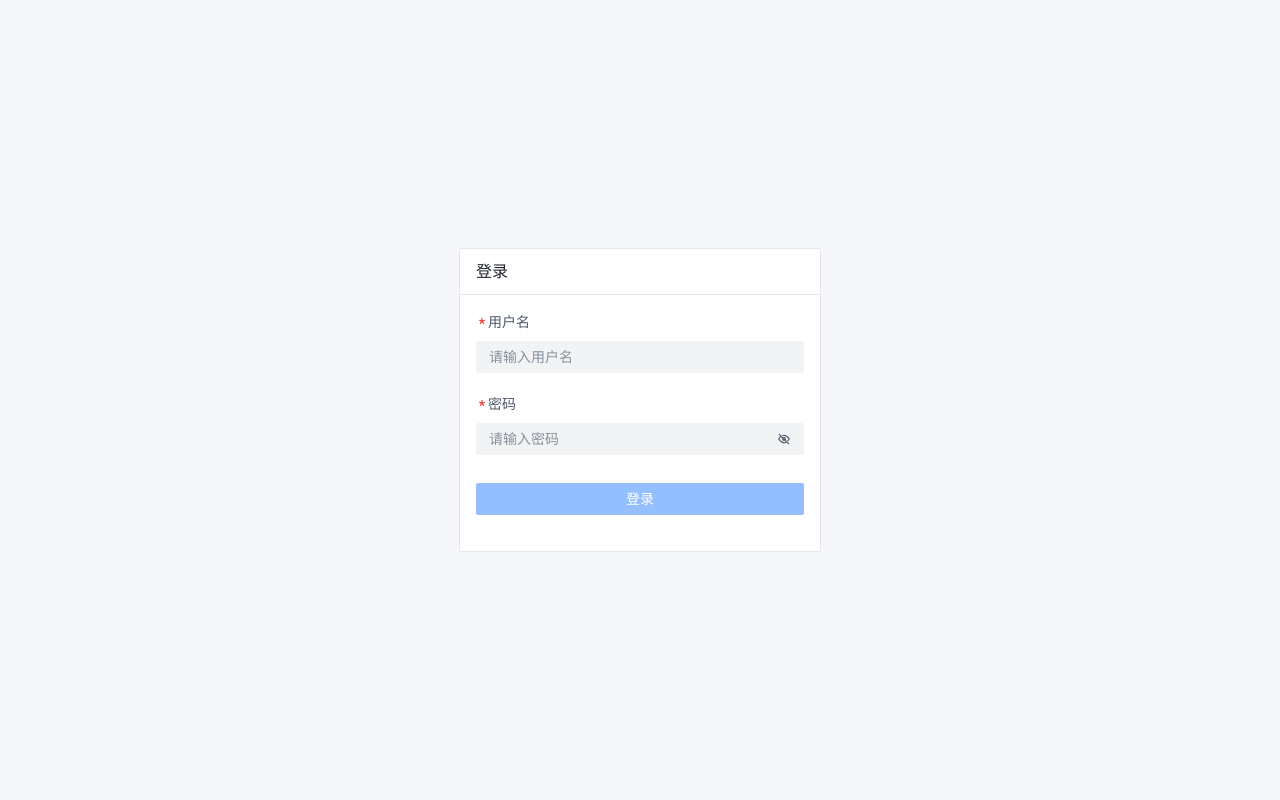
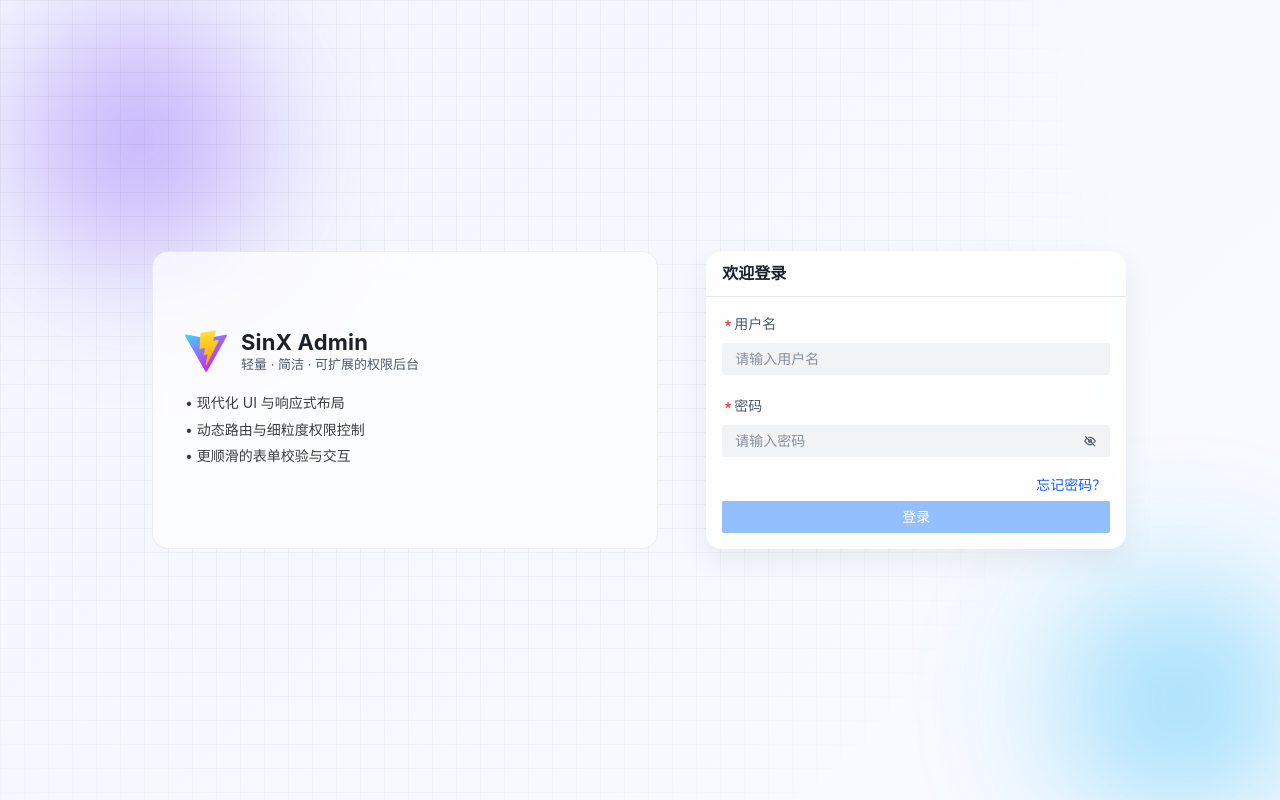
Before and after one commit to sine-io/sinx, a Vue app in the folder frontend/: page /login in a window 1280 px wide. Built offline with nearby package versions, Linux system fonts and the light colour scheme.

Commit message:
feat: 重构登录页面，优化布局和样式，增强用户体验

```diff
--- a/frontend/src/views/Login.vue
+++ b/frontend/src/views/Login.vue
@@ -60,33 +60,179 @@ async function onSubmit() {
 </script>
 
 <template>
-  <div class="login-wrapper">
-    <a-card class="login-card" title="登录">
+  <div class="login-page">
+    <div class="decor" aria-hidden="true">
+      <div class="blob b1" />
+      <div class="blob b2" />
+      <div class="grid" />
+    </div>
+    <div class="login-container">
+      <div class="left">
+        <div class="brand">
+          <img class="logo" src="/vite.svg" alt="logo" />
+          <div class="brand-text">
+            <div class="brand-title">SinX Admin</div>
+            <div class="brand-sub">轻量 · 简洁 · 可扩展的权限后台</div>
+          </div>
+        </div>
+        <ul class="highlights">
+          <li>• 现代化 UI 与响应式布局</li>
+          <li>• 动态路由与细粒度权限控制</li>
+          <li>• 更顺滑的表单校验与交互</li>
+        </ul>
+      </div>
+
+      <a-card class="login-card" :bordered="false">
+        <template #title>
+          <div class="card-title">欢迎登录</div>
+        </template>
         <a-form ref="formRef" :model="form" :rules="rules" layout="vertical" @submit="onSubmit">
           <a-form-item field="username" label="用户名" :rules="rules.username">
-          <a-input v-model="form.username" placeholder="请输入用户名" />
+            <a-input v-model="form.username" placeholder="请输入用户名" allow-clear />
           </a-form-item>
           <a-form-item field="password" label="密码" :rules="rules.password">
-          <a-input-password v-model="form.password" placeholder="请输入密码" />
+            <a-input-password v-model="form.password" placeholder="请输入密码" allow-clear />
           </a-form-item>
-        <a-form-item>
-          <a-button type="primary" html-type="submit" :loading="loading" :disabled="!canSubmit" long>登录</a-button>
-        </a-form-item>
+          <div class="form-actions">
+            <a-link href="javascript:void(0)" @click="Message.info('请联系管理员重置密码')">忘记密码？</a-link>
+          </div>
+          <a-space direction="vertical" size="medium" style="width: 100%">
+            <a-button type="primary" html-type="submit" :loading="loading" :disabled="!canSubmit" long>
+              登录
+            </a-button>
+          </a-space>
         </a-form>
       </a-card>
+    </div>
   </div>
 
 </template>
 
 <style scoped lang="less">
-.login-wrapper {
+.login-page {
+  position: relative;
   min-height: 100vh;
   display: flex;
   align-items: center;
   justify-content: center;
-  background: #f5f7fa;
+  overflow: hidden;
+  background: linear-gradient(135deg, #f3f6ff 0%, #f9fbff 100%);
+}
+
+.decor {
+  pointer-events: none;
+  position: absolute;
+  inset: 0;
+}
+.decor .blob {
+  position: absolute;
+  width: 520px;
+  height: 520px;
+  border-radius: 50%;
+  filter: blur(60px);
+  opacity: 0.6;
+}
+.decor .b1 {
+  background: radial-gradient(closest-side, #8b5cf6, transparent 70%);
+  top: -120px;
+  left: -120px;
+}
+.decor .b2 {
+  background: radial-gradient(closest-side, #38bdf8, transparent 70%);
+  right: -160px;
+  bottom: -160px;
+}
+.decor .grid {
+  position: absolute;
+  inset: 0;
+  background-image: linear-gradient(rgba(0, 0, 0, 0.04) 1px, transparent 1px),
+    linear-gradient(90deg, rgba(0, 0, 0, 0.04) 1px, transparent 1px);
+  background-size: 24px 24px;
+  mask-image: radial-gradient(circle at 30% 30%, #000 40%, transparent 70%);
+}
+
+.login-container {
+  position: relative;
+  display: grid;
+  grid-template-columns: 1.2fr 1fr;
+  gap: 48px;
+  align-items: stretch;
+  width: min(100%, 1024px);
+  padding: 24px;
+  box-sizing: border-box;
+}
+
+.left {
+  display: flex;
+  flex-direction: column;
+  justify-content: center;
+  padding: 32px 24px 32px 32px;
+  border-radius: 16px;
+  color: #1d2129;
+  background: rgba(255, 255, 255, 0.7);
+  backdrop-filter: saturate(1.2) blur(10px);
+  border: 1px solid rgba(46, 51, 56, 0.08);
+}
+
+.brand {
+  display: flex;
+  align-items: center;
+  gap: 14px;
+}
+.logo {
+  width: 42px;
+  height: 42px;
+}
+.brand-title {
+  font-weight: 700;
+  font-size: 22px;
+  letter-spacing: 0.2px;
+}
+.brand-sub {
+  margin-top: 2px;
+  color: #4e5969;
+  font-size: 13px;
+}
+
+.highlights {
+  margin: 18px 0 0;
+  padding: 0;
+  list-style: none;
+  color: #3d3d3d;
+  line-height: 1.9;
+}
+
+.login-card {
+  align-self: center;
+  width: 420px;
+  border-radius: 16px;
+  box-shadow: 0 12px 30px rgba(37, 45, 54, 0.08);
+  background: rgba(255, 255, 255, 0.85);
+  backdrop-filter: blur(6px);
+}
+.card-title {
+  font-weight: 600;
+  color: #1d2129;
+}
+
+.form-actions {
+  display: flex;
+  justify-content: flex-end;
+  margin: -4px 0 4px;
+}
+
+@media (max-width: 920px) {
+  .login-container {
+    grid-template-columns: 1fr;
+    gap: 20px;
+    padding: 16px;
+  }
+  .left {
+    display: none;
   }
   .login-card {
-  width: 360px;
+    width: 92vw;
+    max-width: 420px;
+  }
 }
 </style>
```
Lines whose indentation alone changed are shown as unchanged.
